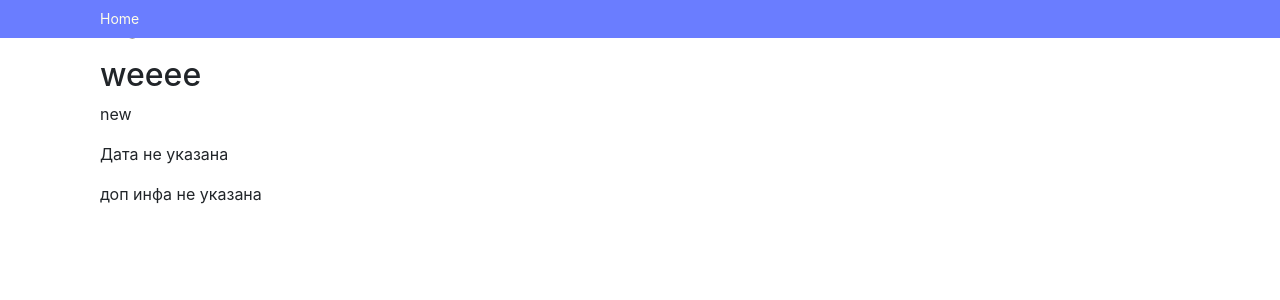
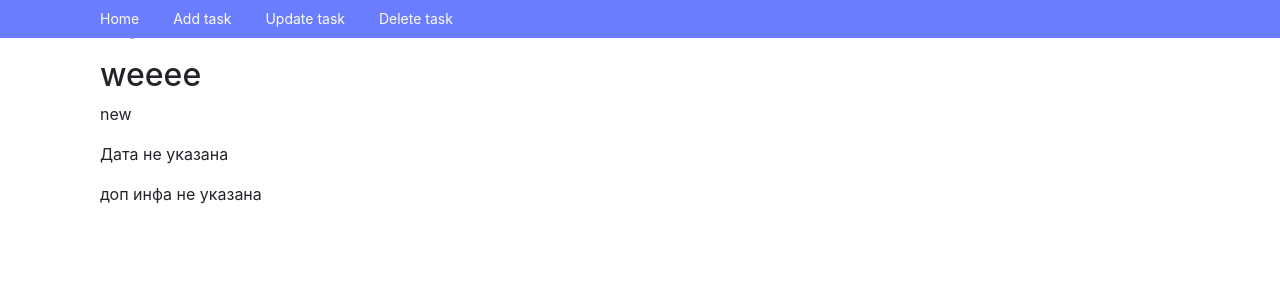
Before and after one commit to insanboss/hw_45, a Django app: page /task/1 in a window 1280 px wide. Shown: the top 300 px of the page. Run offline with Django 3.2, Linux system fonts and the light colour scheme; data comes from the database, SQL or seed files in the repository.

Commit message:
Создали task_update_view, task_delete_view шаблоны: task_update.html, task_delete.html Добавили роуты в урлки начали писать форму в forms.py

```diff
--- a/source/To_do_list/templates/task_view.html
+++ b/source/To_do_list/templates/task_view.html
@@ -1,6 +1,15 @@
 {% extends 'base.html' %}
 
+
+{% block menu %}
+
+    <li><a href="{% url 'task_add' %}">Add task</a></li>
+    <li><a href="{% url 'task_update' task.id %}"> Update task </a></li>
+    <li><a href="{% url 'task_delete' task.id %}">Delete task</a></li>
+
+{% endblock menu %}
 {% block title %}{{ task.title }}{% endblock %}
+
 
 
 <{% block content %}
--- a/source/To_do_list/views.py
+++ b/source/To_do_list/views.py
@@ -28,3 +28,22 @@ def task_create_view(request):
         task = Task.objects.create(title=title, status=status, date=date)
 
         return redirect('task_view', pk=task.id)
+
+
+def task_update_view(request, pk):
+    task = get_object_or_404(Task, id=pk)
+    if request.method == 'GET':
+        return render(request, 'task_update.html', context={'task': task})
+    elif request.method == 'POST':
+        task.title = request.POST.get('title')
+        task.status = request.POST.get('status')
+        task.date = request.POST.get('date')
+        task.save()
+        return redirect('task_view', pk=task.id)
+
+
+
+def task_delete_view(request, pk):
+    task = get_object_or_404(Task, id=pk)
+    task.delete()
+    return redirect('index')
--- a/source/hw_45/urls.py
+++ b/source/hw_45/urls.py
@@ -15,7 +15,13 @@ Including another URLconf
 """
 from django.contrib import admin
 from django.urls import path
-from To_do_list.views import index_view, task_view, task_create_view
+from To_do_list.views import (
+    index_view,
+    task_view,
+    task_create_view,
+    task_update_view,
+    task_delete_view
+)
 #
 # urlpatterns = [
 #     path('admin/', admin.site.urls),
@@ -29,4 +35,6 @@ urlpatterns = [
     path('', index_view, name='index'),
     path('task/<int:pk>', task_view, name='task_view'),
     path('task/add/', task_create_view, name='task_add'),
+    path('task/<int:pk/update', task_update_view, name='task_update'),
+    path('task/<int:pk/delete', task_delete_view, name='task_delete'),
 ]
```
Also changed, not shown: source/To_do_list/forms.py (added, +7 -0 lines), source/To_do_list/templates/task_update.html (added, +24 -0 lines), source/To_do_list/templates/task_delete.html (added).
